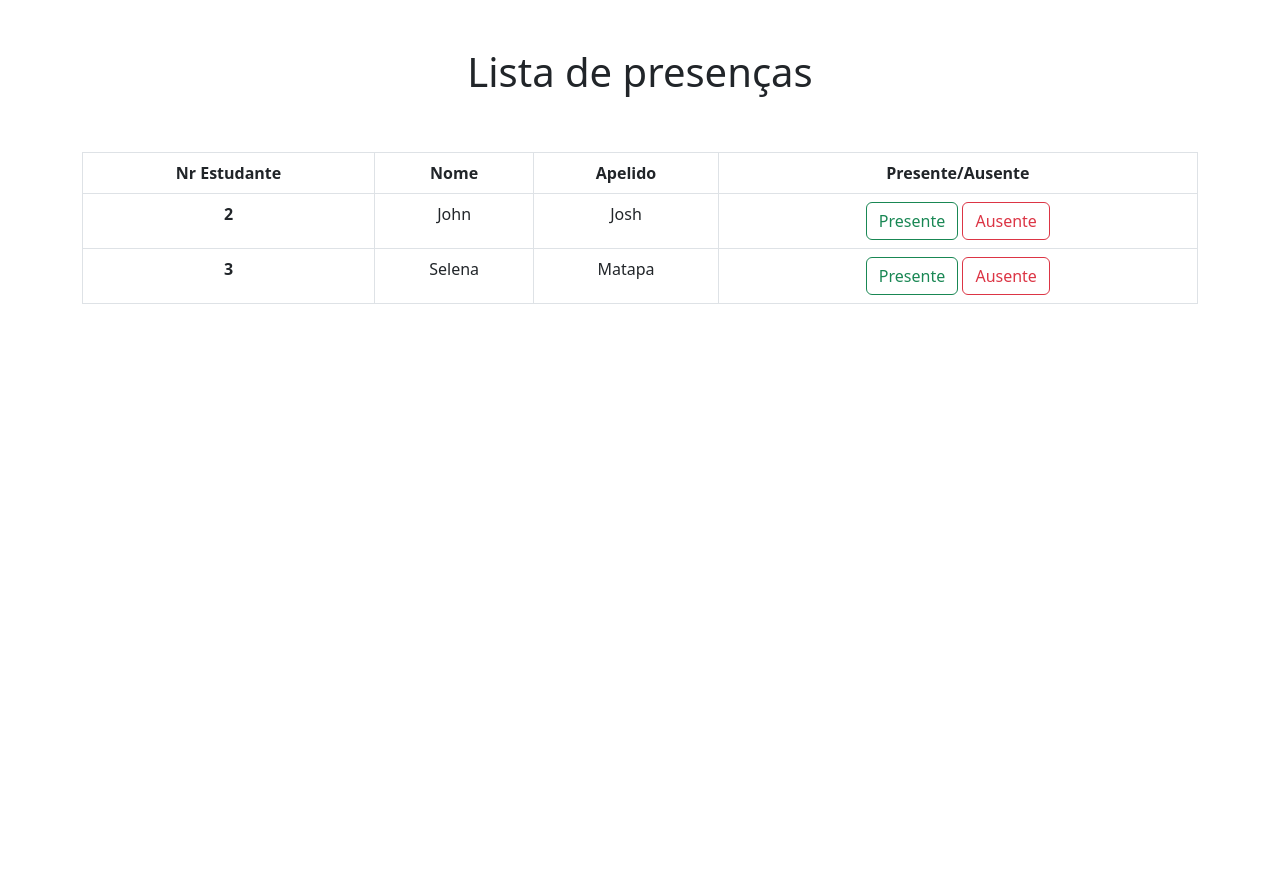
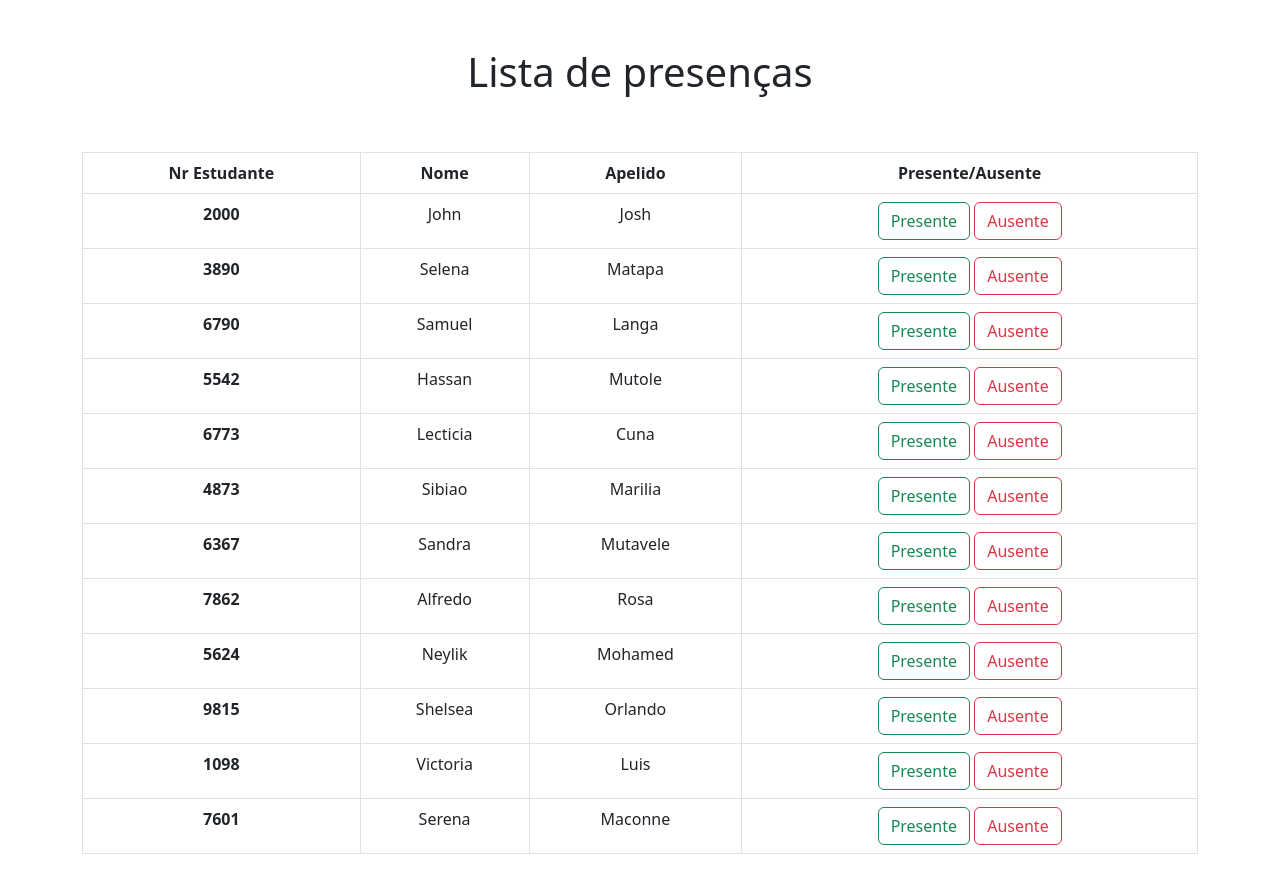
Before and after one commit to samuellangajr/my-app, a React (Create React App) app: page / in a window 1280 px wide. Shown: the top 892 px of the page. Before the commit the page ends 800 px from the top, so only its background shows below. Built offline with nearby package versions, Linux system fonts and the light colour scheme.

Commit message:
Acrescimo de objectos

```diff
--- a/src/App.js
+++ b/src/App.js
@@ -4,9 +4,18 @@ function App() {
 
   var data =
   // a variavel data e um array de objectos
-  [
-    {'id': 2, 'name': 'John', 'surname': 'Josh'},
-    {'id': 3, 'name': 'Selena', 'surname': 'Matapa'},
+  [{'id': 2000, 'name': 'John', 'surname': 'Josh'},
+    {'id': 3890, 'name': 'Selena', 'surname': 'Matapa'},
+    {'id': 6790, 'name': 'Samuel', 'surname': 'Langa'},
+    {'id': 5542, 'name': 'Hassan', 'surname': 'Mutole'},
+    {'id': 6773, 'name': 'Lecticia', 'surname':'Cuna'},
+    {'id': 4873, 'name': 'Sibiao', 'surname': 'Marilia'},
+    {'id': 6367, 'name': 'Sandra', 'surname': 'Mutavele'},
+    {'id': 7862, 'name': 'Alfredo', 'surname': 'Rosa'},
+    {'id': 5624, 'name': 'Neylik', 'surname': 'Mohamed'},
+    {'id': 9815, 'name': 'Shelsea', 'surname': 'Orlando'},
+    {'id': 1098, 'name': 'Victoria', 'surname': 'Luis'},
+    {'id': 7601, 'name': 'Serena', 'surname': 'Maconne'},
   ]
   // O componente "App" ira retornaro o componente table
     return (
```
